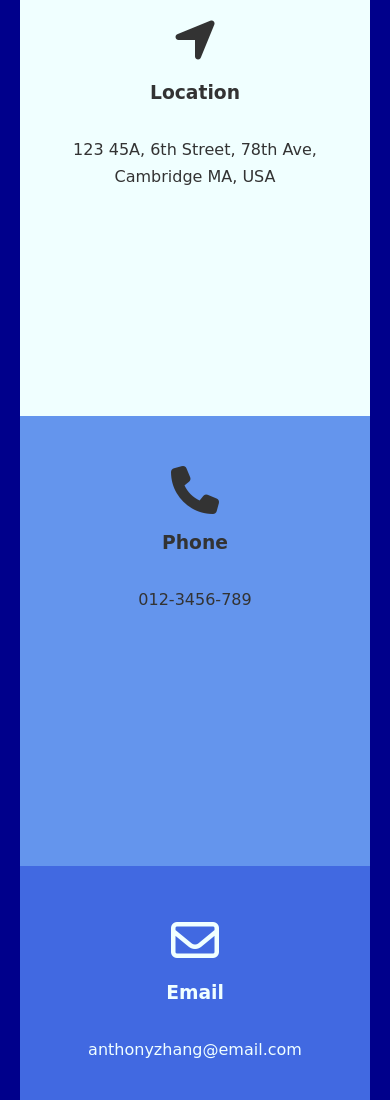
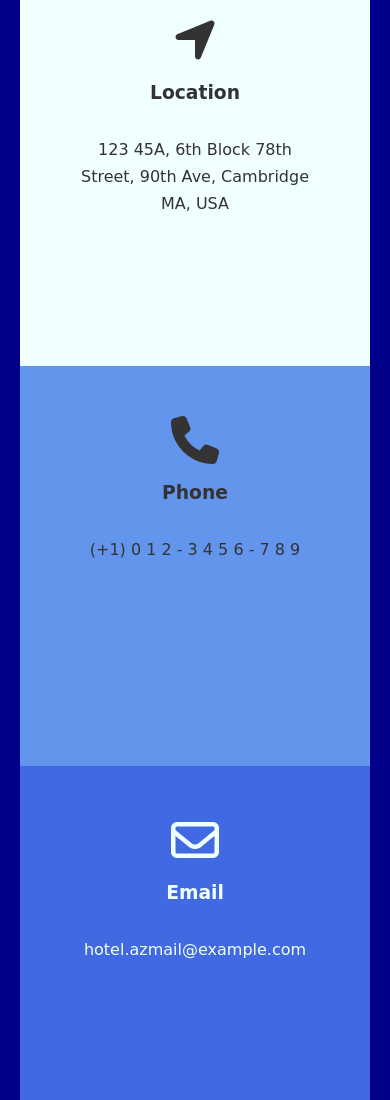
Before and after one commit to hz6/hotel-website, a plain HTML site: page contact.html in a window 390 px wide. Shown: the part 860-1960 px from the top of the page. Drawn offline with Linux system fonts and the light colour scheme.

Commit message:
responsive

```diff
--- a/contact.html
+++ b/contact.html
@@ -53,17 +53,17 @@
       <div class="box bg-light">
         <i class="fas fa-location-arrow fa-3x"></i>
         <h3>Location</h3>
-        <p>123 45A, 6th Street, 78th Ave, Cambridge MA, USA</p>
+        <p>123 45A, 6th Block 78th Street, 90th Ave, Cambridge MA, USA</p>
       </div>
       <div class="box bg-primary">
         <i class="fas fa-phone fa-3x"></i>
         <h3>Phone</h3>
-        <p>012-3456-789</p>
+        <p>(+1) 0 1 2 - 3 4 5 6 - 7 8 9</p>
       </div>
       <div class="box bg-medium">
         <i class="far fa-envelope fa-3x"></i>
         <h3>Email</h3>
-        <p>anthonyzhang@email.com</p>
+        <p>hotel.azmail@example.com</p>
       </div>
     </div>
   </section>
--- a/css/mobile.css
+++ b/css/mobile.css
@@ -8,7 +8,7 @@
 }
 #navbar ul li a {
   padding: 5px;
-  border-bottom: #444444 dotted 1px;
+  border-bottom: #6495ED dotted 1px;
 }
 
 /* home info */
--- a/css/style.css
+++ b/css/style.css
@@ -192,7 +192,7 @@ p {
   width: 33.33%;
   padding: 50px;
   text-align: center;
-  height: 450px;
+  height: 400px;
   overflow: scroll;
 }
 
```
